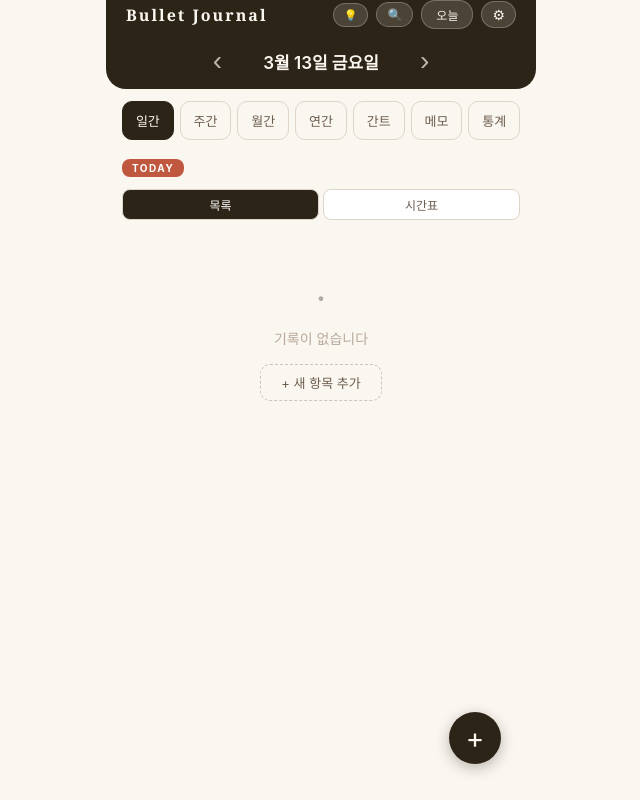
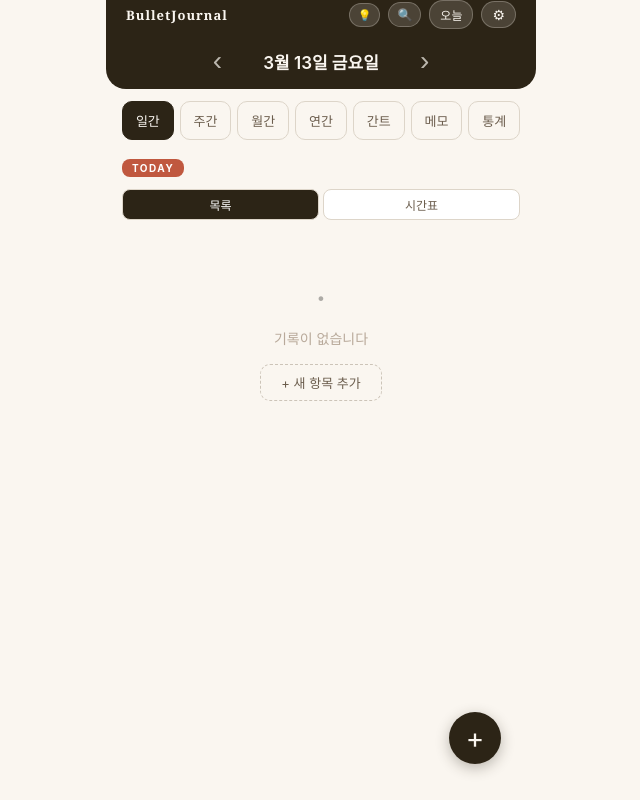
Before and after one commit to sw90gh/bullet, a React (Vite) app in the folder BulletJournalApp/: page / in a window 1280 px wide. Shown: the whole page, without its empty margins (319-959 px from the left). Built offline with nearby package versions, Linux system fonts and the light colour scheme.

Commit message:
fix: shrink header logo to prevent today button line wrap
Co-Authored-By: Claude Opus 4.6 <noreply@anthropic.com>

```diff
--- a/BulletJournalApp/src/components/Header.tsx
+++ b/BulletJournalApp/src/components/Header.tsx
@@ -41,8 +41,8 @@ export function Header({ curDate, view, nav, goToday, onSettings, notionConnecte
     <>
       <header style={styles.header}>
         <div style={styles.headerTop}>
-          <h1 style={{ ...styles.logo, fontSize: 16, letterSpacing: 2 }}>Bullet Journal</h1>
-          <div style={styles.headerActions as React.CSSProperties}>
+          <h1 style={{ ...styles.logo, fontSize: 13, letterSpacing: 1, whiteSpace: 'nowrap', flexShrink: 0 }}>BulletJournal</h1>
+          <div style={{ ...styles.headerActions as React.CSSProperties, flexShrink: 0 }}>
             {notionConnected && (
               <span style={{ fontSize: 10, color: syncing ? '#c0883f' : '#4a8c3f', marginRight: 4 }}>
                 {syncing ? '동기화 중...' : '● Notion'}
@@ -50,15 +50,15 @@ export function Header({ curDate, view, nav, goToday, onSettings, notionConnecte
             )}
             <button style={{
               ...styles.todayBtn,
-              fontSize: 11, padding: '4px 10px',
+              fontSize: 11, padding: '4px 8px',
             }} onClick={refreshQuote}>💡</button>
             {onSearch && (
               <button style={{
                 ...styles.todayBtn,
-                fontSize: 12, padding: '4px 10px',
+                fontSize: 12, padding: '4px 8px',
               }} onClick={onSearch}>🔍</button>
             )}
-            <button style={styles.todayBtn} onClick={goToday}>
+            <button style={{ ...styles.todayBtn, padding: '5px 10px', whiteSpace: 'nowrap' }} onClick={goToday}>
               오늘
               {urgentCount > 0 && (
                 <span style={{
```
